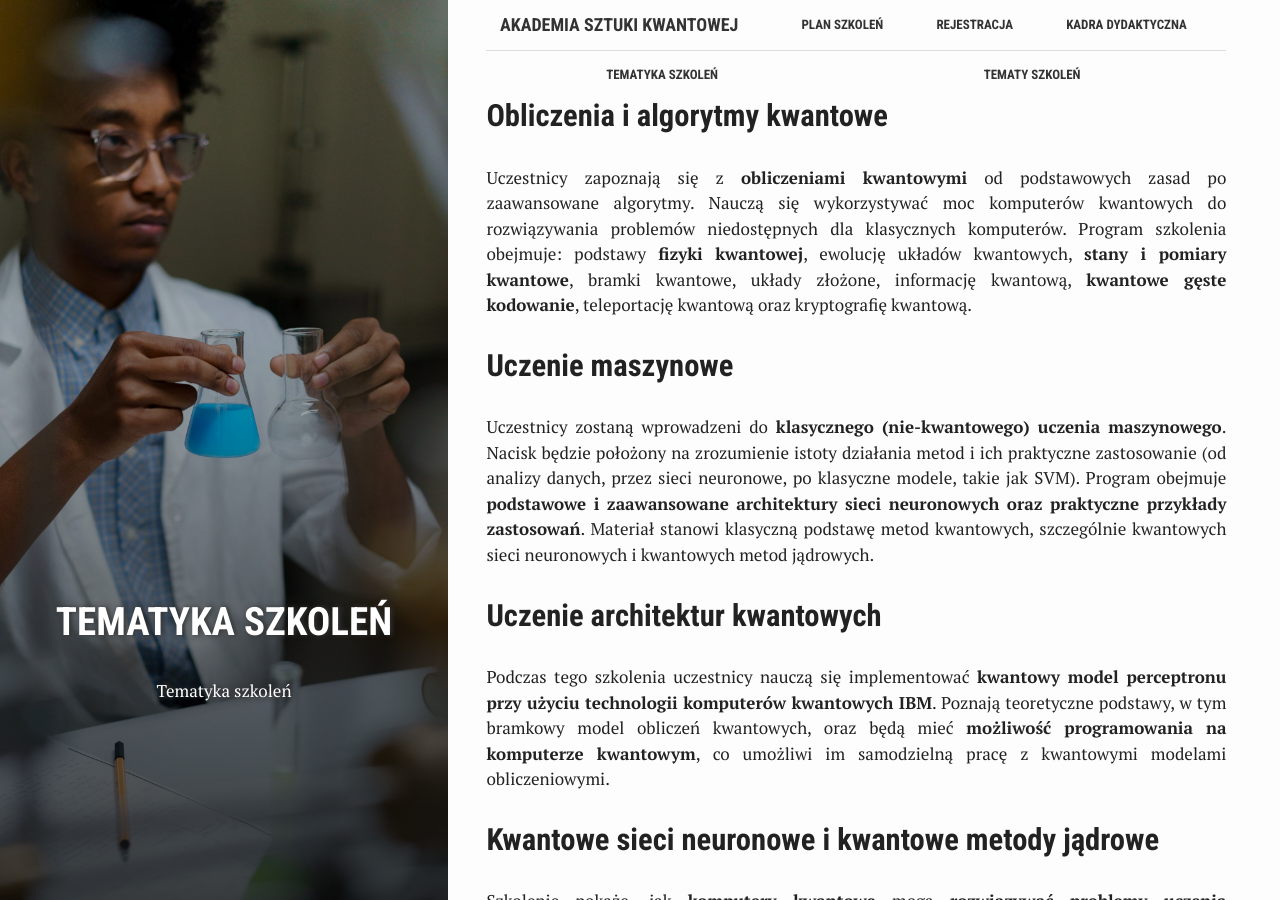
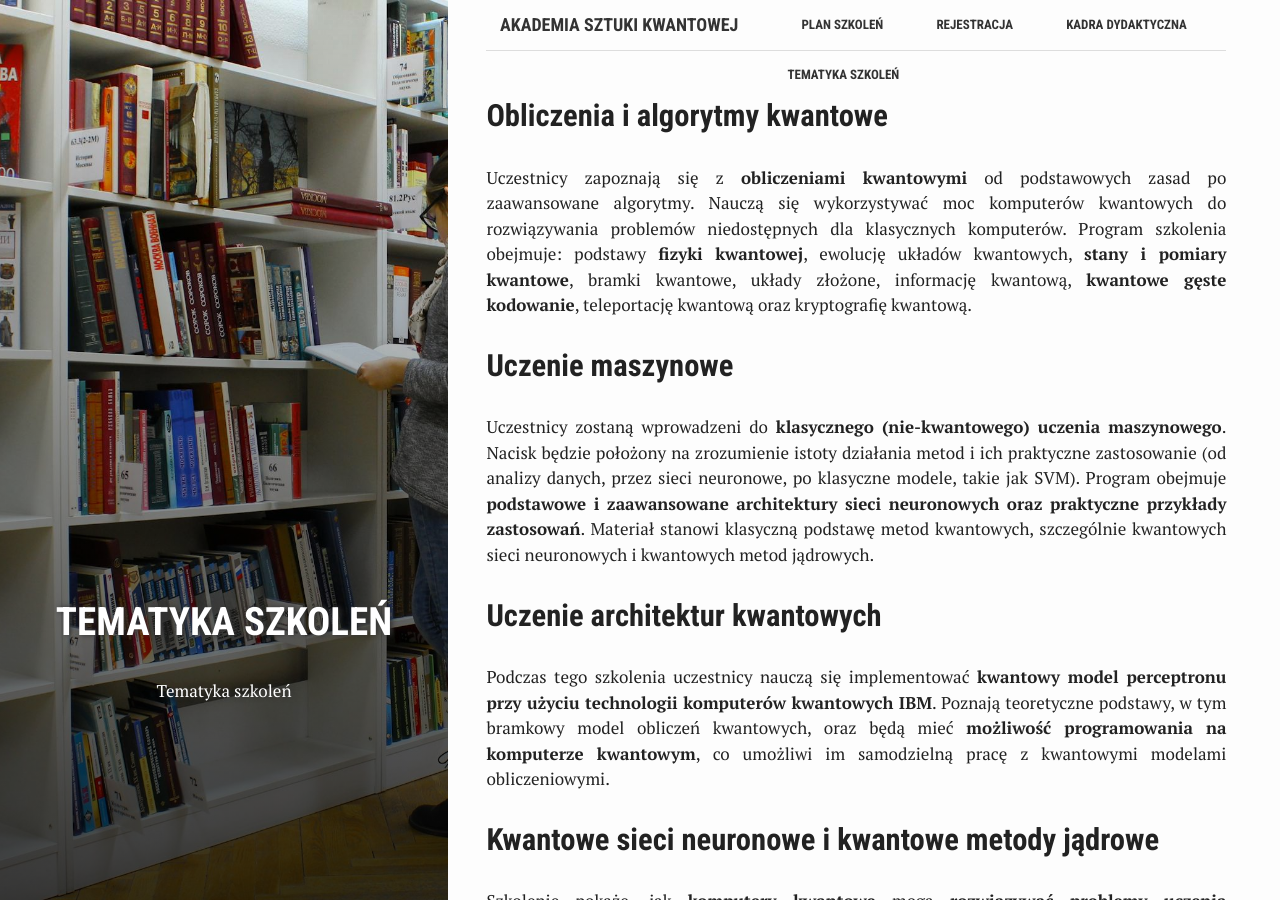
Before and after one commit to iitis/ask-website, a Jekyll site: the page built from topics.md, in a window 1280 px wide and 900 px high. Built offline with Jekyll 4.4.1, drawn with Linux system fonts in a browser that asks for light colours.

Commit message:
fix training topics

```diff
--- a/topics.md
+++ b/topics.md
@@ -1,5 +1,5 @@
 ---
-bg: "team.jpg"
+bg: "trainings.jpg"
 layout: default
 permalink: /topics/
 title: "Tematyka szkoleń"
```
Also changed, not shown: trainings.md (+1 -1 lines).
